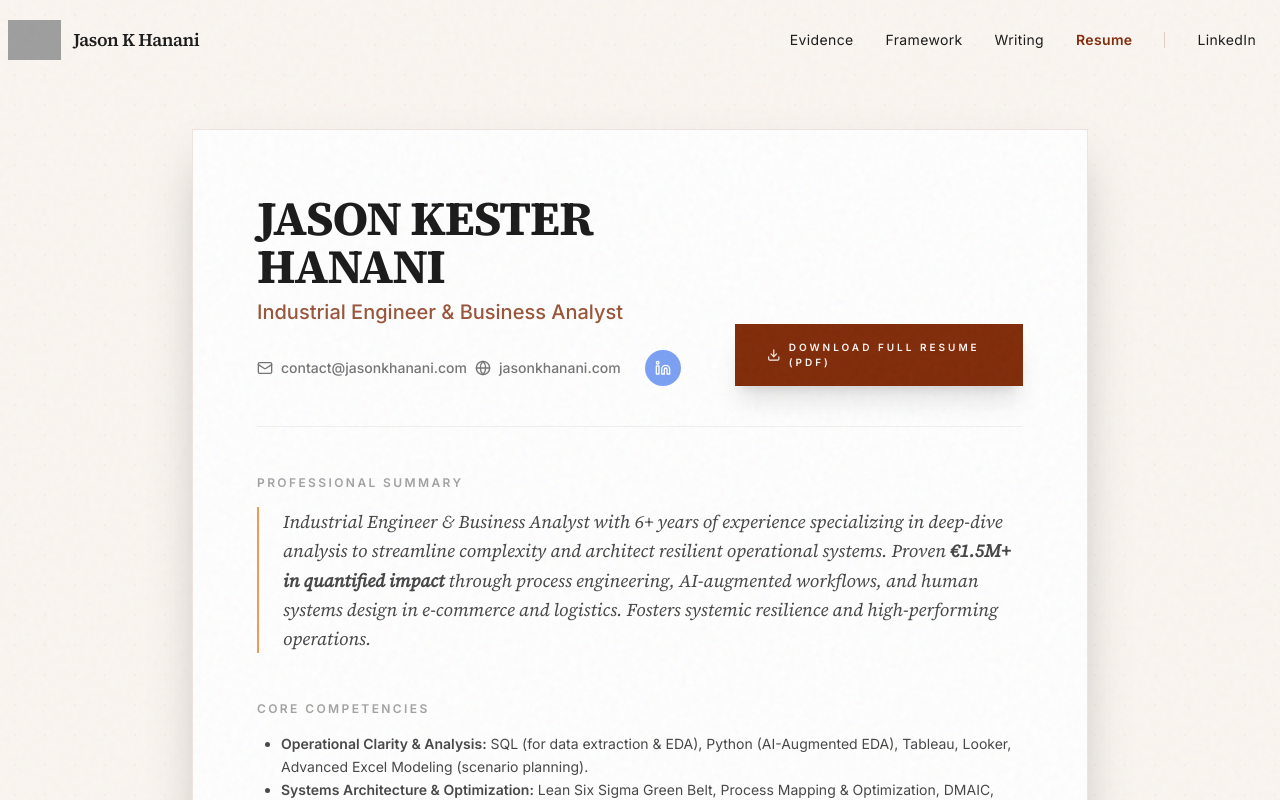
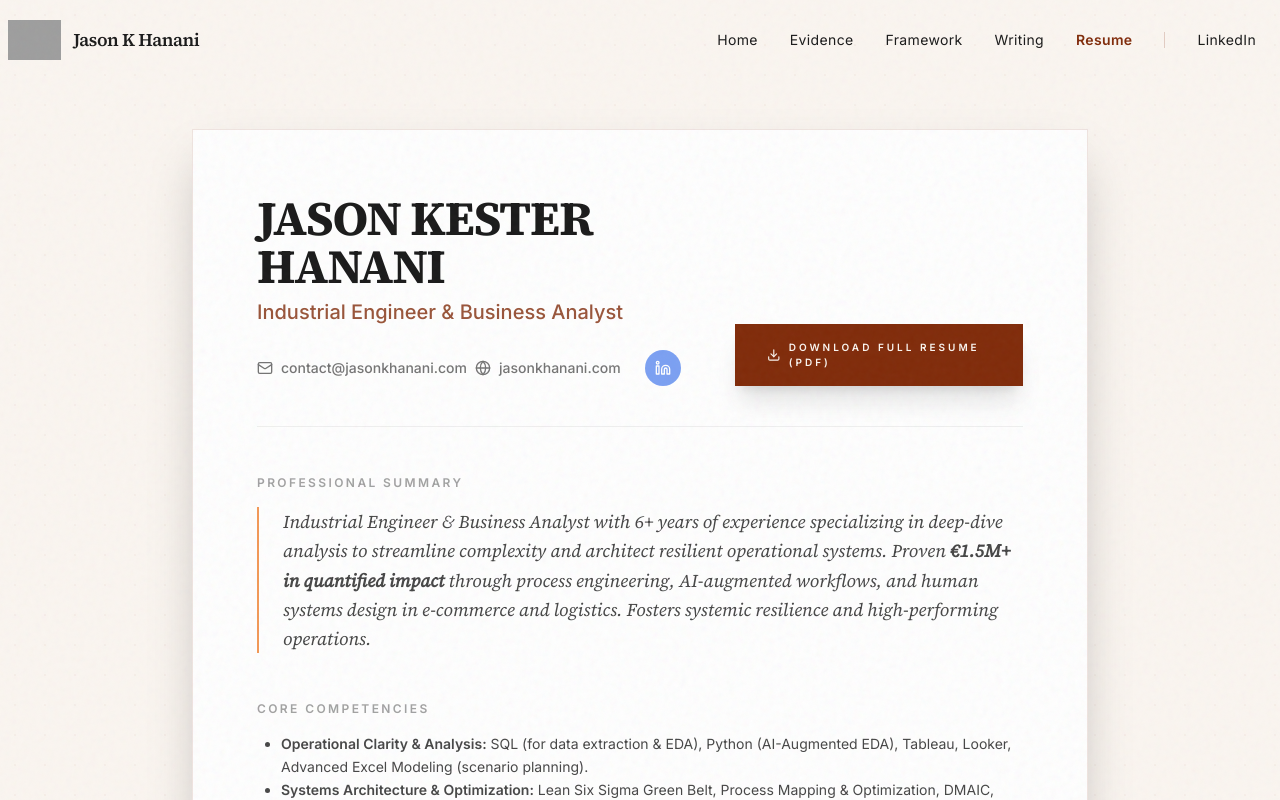
Before and after one commit to jkhan31/jasonkhanani-website, a React (Vite) app: page /#/resume in a window 1280 px wide. Shown: the top 800 px of the page. Built offline with nearby package versions, Linux system fonts and the light colour scheme; grey boxes are pictures that could not be loaded.

Commit message:
feat(header): add Home link to navigation for non-home pages

```diff
--- a/components/Layout.tsx
+++ b/components/Layout.tsx
@@ -51,6 +51,14 @@ const Header: React.FC = () => {
 
           {/* Desktop Navigation */}
           <div className="hidden md:flex space-x-8 items-center">
+            {location.pathname !== '/' && (
+              <Link
+                to="/"
+                className={`text-sm tracking-wide transition-colors text-sumiInk hover:text-foxOrange`}
+              >
+                Home
+              </Link>
+            )}
             {links.map((link) => (
               <Link
                 key={link.path}
@@ -94,6 +102,17 @@ const Header: React.FC = () => {
         `}
       >
         <div className="flex flex-col justify-center items-center flex-grow p-8 space-y-10 text-center">
+          {location.pathname !== '/' && (
+            <Link
+              to="/"
+              onClick={closeMenu}
+              className={`text-4xl font-serif transition-all duration-500 delay-0ms ${
+                'text-sumiInk hover:text-foxOrange'
+              } ${isMenuOpen ? 'translate-y-0 opacity-100' : 'translate-y-10 opacity-0'}`}
+            >
+              Home
+            </Link>
+          )}
           {links.map((link, idx) => (
             <Link
               key={link.path}
```
